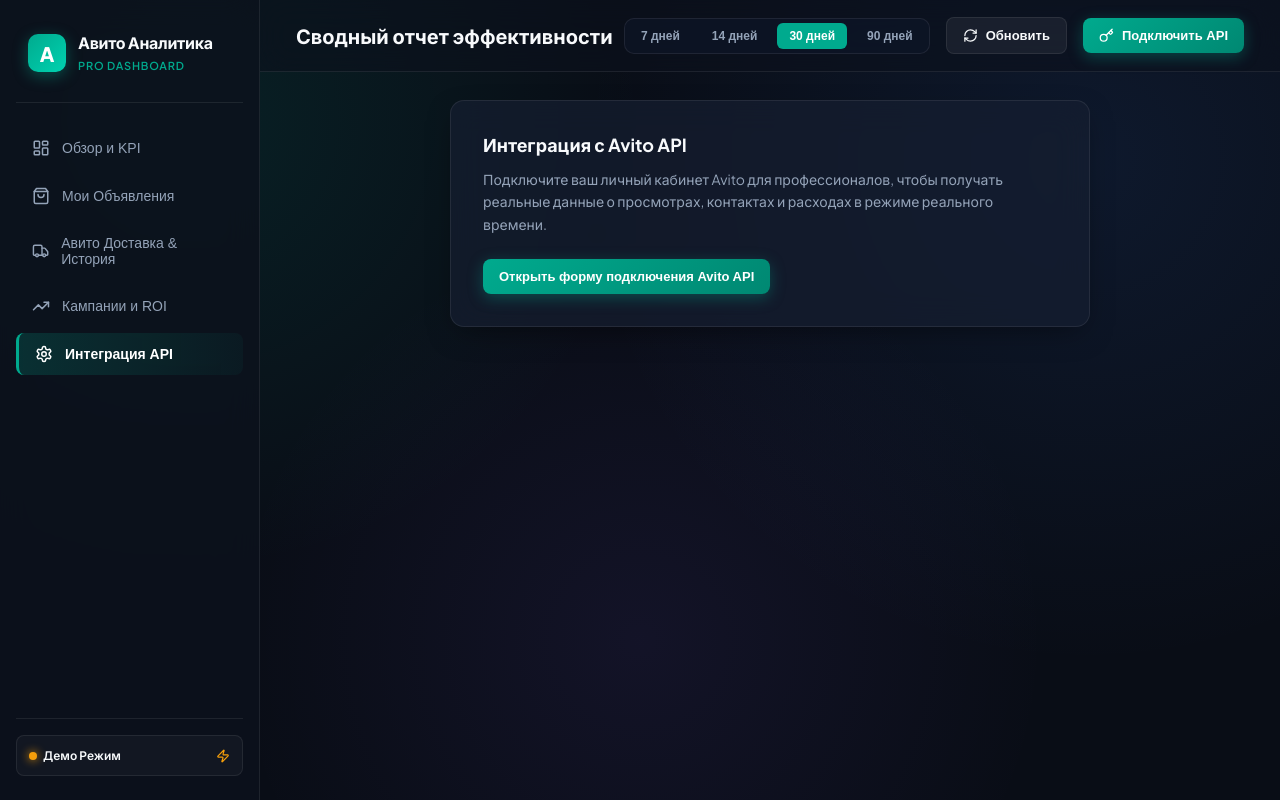
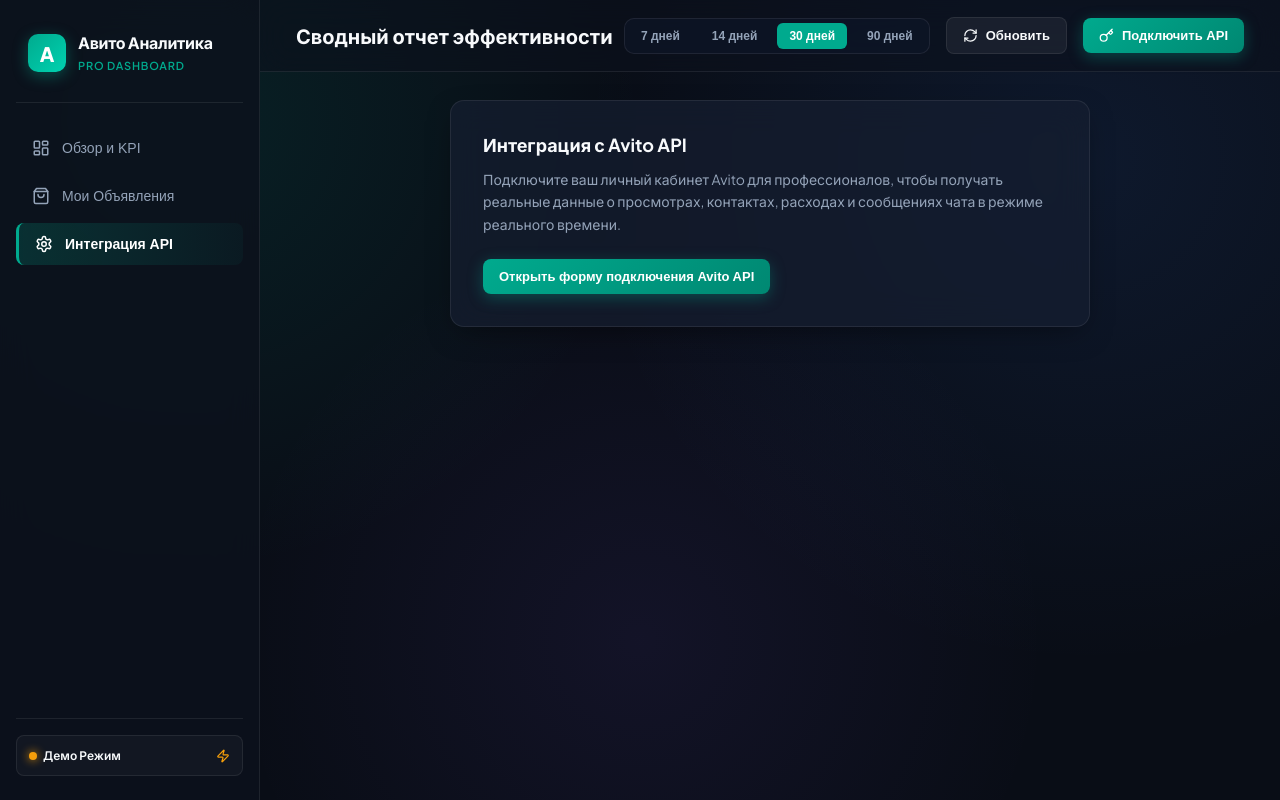
Before and after one commit to kingshokha/avito_analytics, a React (Vite) app: page / in a window 1280 px wide. Both pictures are taken after a click on the button "Интеграция API". Built offline with nearby package versions, Linux system fonts and the light colour scheme.

Commit message:
Remove Campaigns and ROI tab completely from sidebar and application routing

```diff
--- a/src/App.jsx
+++ b/src/App.jsx
@@ -4,8 +4,6 @@ import Header from './components/Header';
 import MetricsOverview from './components/MetricsOverview';
 import AnalyticsCharts from './components/AnalyticsCharts';
 import ItemsTable from './components/ItemsTable';
-import CampaignsView from './components/CampaignsView';
-import DeliveryView from './components/DeliveryView';
 import ApiSettingsModal from './components/ApiSettingsModal';
 import { fetchDashboardData, getStoredCredentials } from './services/avitoApi';
 import { AlertCircle, CheckCircle, Info, Loader2, Bug, ChevronDown, ChevronUp } from 'lucide-react';
@@ -110,21 +108,13 @@ export default function App() {
                 <ItemsTable items={dashboardData.items} />
               )}
 
-              {activeTab === 'delivery' && (
-                <DeliveryView />
-              )}
-
-              {activeTab === 'campaigns' && dashboardData && (
-                <CampaignsView spendDistribution={dashboardData.spendDistribution} />
-              )}
-
               {activeTab === 'settings' && (
                 <div className="glass-card" style={{ padding: '32px', maxWidth: '640px', margin: '0 auto' }}>
                   <h3 style={{ fontSize: '18px', fontWeight: '700', marginBottom: '12px' }}>
                     Интеграция с Avito API
                   </h3>
                   <p style={{ color: 'var(--text-muted)', fontSize: '14px', marginBottom: '24px', lineHeight: '1.6' }}>
-                    Подключите ваш личный кабинет Avito для профессионалов, чтобы получать реальные данные о просмотрах, контактах и расходах в режиме реального времени.
+                    Подключите ваш личный кабинет Avito для профессионалов, чтобы получать реальные данные о просмотрах, контактах, расходах и сообщениях чата в режиме реального времени.
                   </p>
                   <button className="btn-primary" onClick={() => setIsSettingsOpen(true)}>
                     Открыть форму подключения Avito API
--- a/src/components/Sidebar.jsx
+++ b/src/components/Sidebar.jsx
@@ -1,12 +1,10 @@
 import React from 'react';
-import { LayoutDashboard, ShoppingBag, TrendingUp, Truck, Settings, Zap } from 'lucide-react';
+import { LayoutDashboard, ShoppingBag, Settings, Zap } from 'lucide-react';
 
 export default function Sidebar({ activeTab, setActiveTab, apiStatus, onOpenSettings }) {
   const menuItems = [
     { id: 'overview', label: 'Обзор и KPI', icon: LayoutDashboard },
     { id: 'items', label: 'Мои Объявления', icon: ShoppingBag },
-    { id: 'delivery', label: 'Авито Доставка & История', icon: Truck },
-    { id: 'campaigns', label: 'Кампании и ROI', icon: TrendingUp },
     { id: 'settings', label: 'Интеграция API', icon: Settings }
   ];
 
@@ -23,18 +21,14 @@ export default function Sidebar({ activeTab, setActiveTab, apiStatus, onOpenSett
       <nav className="nav-menu">
         {menuItems.map((item) => {
           const IconComponent = item.icon;
-          const isActive = activeTab === item.id;
           return (
             <button
               key={item.id}
-              className={`nav-item ${isActive ? 'active' : ''}`}
+              className={`nav-item ${activeTab === item.id ? 'active' : ''}`}
               onClick={() => setActiveTab(item.id)}
-              style={{ display: 'flex', justifyContent: 'space-between', alignItems: 'center' }}
             >
-              <div style={{ display: 'flex', alignItems: 'center', gap: '12px' }}>
-                <IconComponent />
-                <span>{item.label}</span>
-              </div>
+              <IconComponent />
+              <span>{item.label}</span>
             </button>
           );
         })}
```
